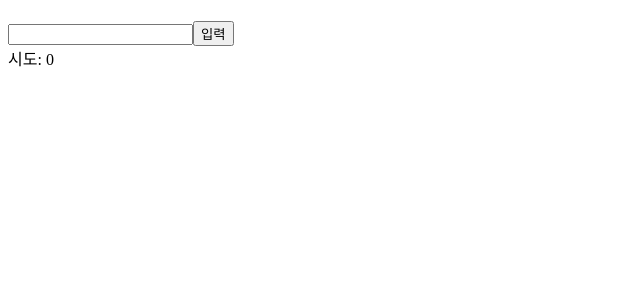
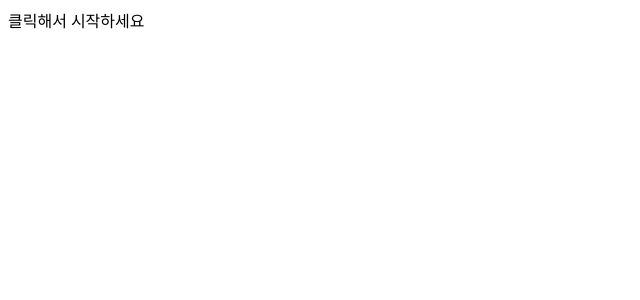
Before and after one commit to codingpalette/react-typescript, a React app: page / in a window 1280 px wide. Shown: the top 300 px of the page, without its empty margins (0-640 px from the left). Built offline with nearby package versions, Linux system fonts and the light colour scheme.

Commit message:
ResponseCheck create

```diff
--- a/client.tsx
+++ b/client.tsx
@@ -6,7 +6,8 @@ import App from './components/App'
 import GuGuDan from "./components/GuGuDan";
 import WordRelay from "./components/WordRelay";
 import NumberBaseball from "./components/NumberBaseball";
+import ResponseCheck from "./components/ResponseCheck";
 
-const Hot = hot(NumberBaseball); // HOC
+const Hot = hot(ResponseCheck); // HOC
 
 ReactDOM.render(<Hot /> , document.querySelector('#root'));
--- /dev/null
+++ b/components/ResponseCheck.tsx
@@ -0,0 +1,64 @@
+import * as React from 'react';
+import {useState, useCallback, useRef} from 'react'
+
+
+const ResponseCheck = () => {
+    const [state, setState] = useState('waiting');
+    const [message, setMessage] = useState('클릭해서 시작하세요');
+    const [result, setResult] = useState<number[]>([]);
+    const timeout = useRef<number | null>(null);
+    const startTime = useRef(0);
+    const endTime = useRef(0);
+
+
+    const onClickScreen = useCallback(() => {
+        if (state === 'waiting') {
+            timeout.current = window.setTimeout(() => {
+                setState('now');
+                setMessage('지금 클릭');
+                startTime.current = new Date().getTime();
+            }, Math.floor(Math.random() * 1000) + 2000) ; // 2초~3초 랜덤
+            setState('ready');
+            setMessage('초록색이 되면 클릭하세요.');
+        } else if (state === 'ready') { // 성급하게 클릭
+            if (timeout.current) {
+                clearTimeout(timeout.current);
+            }
+            setState('waiting');
+            setMessage('너무 성급하시군요! 초록색이 된 후에 클릭하세요.');
+        } else if (state === 'now') { // 반응속도 체크
+            endTime.current = new Date().getTime();
+            setState('waiting');
+            setMessage('클릭해서 시작하세요.');
+            setResult((prevResult) => {
+                return [...prevResult, endTime.current - startTime.current];
+            });
+        }
+    }, [state]);
+
+    const onClickReset = useCallback(() => {
+        setResult([]);
+    }, [])
+
+    const renderAverage = () => {
+        return result.length === 0
+            ? null :
+            <>
+                <div>평균시간: {result.reduce((a , c) => a + c)/ result.length}ms</div>
+                <button onClick={onClickReset}>리셋</button>
+            </>
+    }
+
+
+
+    return (
+        <>
+            <div id="screen" className={state} onClick={onClickScreen}>
+                {message}
+            </div>
+            {renderAverage()}
+        </>
+    )
+}
+
+export default ResponseCheck;
```
